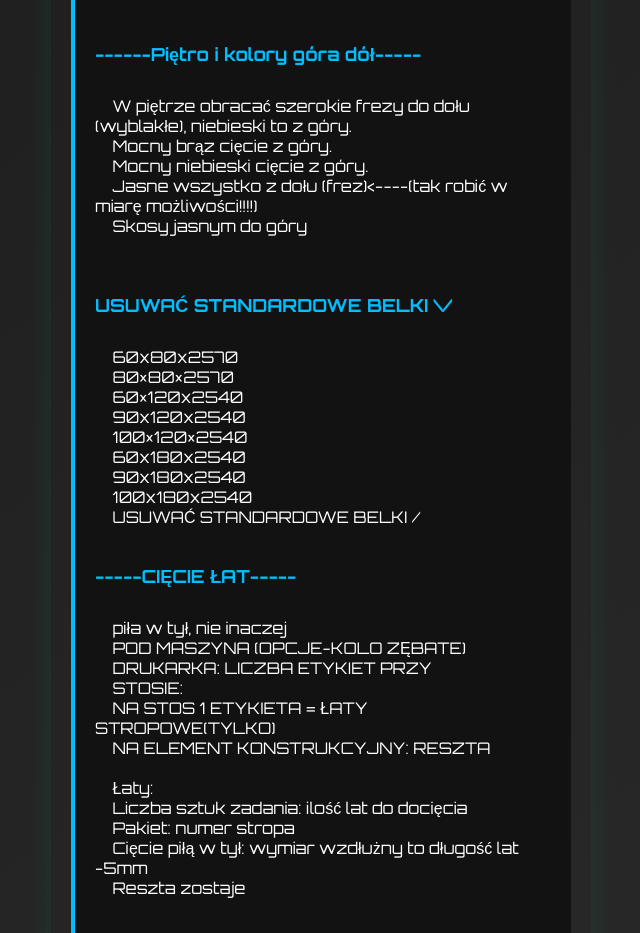
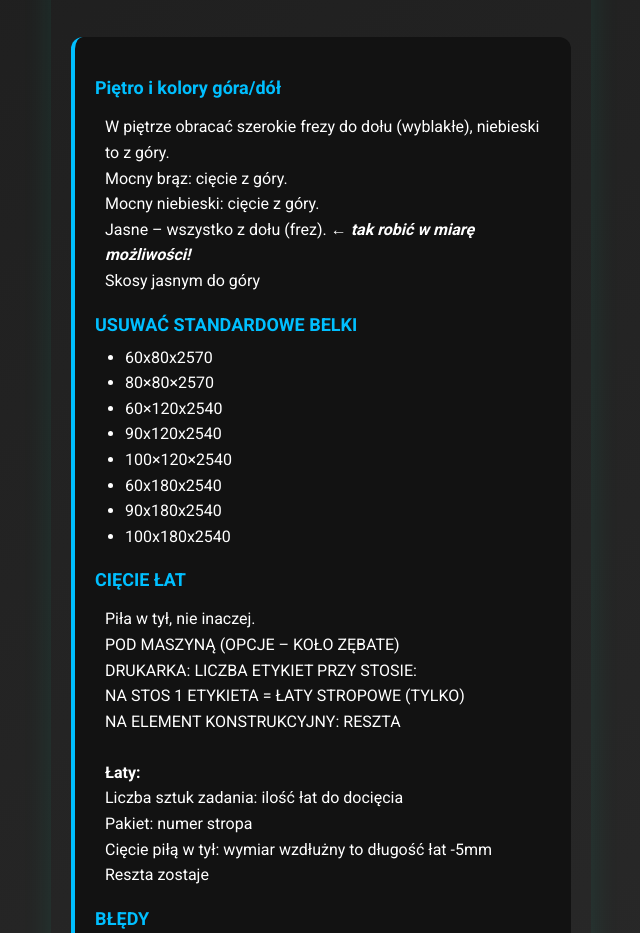
Before and after one commit to romanreigns997/romanreigns997.github.io, a plain HTML site: page index.html in a window 1280 px wide. Shown: the part 763-1696 px from the top of the page, without its empty margins (319-959 px from the left). Drawn offline with Linux system fonts and the light colour scheme.

Commit message:
Update index.html

```diff
--- a/index.html
+++ b/index.html
@@ -1,4 +1,3 @@
-
 <!DOCTYPE html>
 <html lang="pl">
 <head>
@@ -6,12 +5,12 @@
   <meta name="viewport" content="width=device-width, initial-scale=1.0"/>
   <title>Kalkulator wydajności</title>
   <style>
-    @import url('https://fonts.googleapis.com/css2?family=Orbitron:wght@400;700&display=swap');
+    @import url('https://fonts.googleapis.com/css2?family=Roboto:wght@400;700&display=swap');
 
     body {
       background: linear-gradient(145deg, #1a1a1a, #2b2b2b);
       color: #ffffff;
-      font-family: 'Orbitron', sans-serif;
+      font-family: 'Roboto', sans-serif;
       padding: 20px;
       max-width: 500px;
       margin: auto;
@@ -106,14 +105,20 @@
       background-color: #121212;
       border-left: 4px solid #00bfff;
       border-radius: 12px;
-      white-space: pre-wrap;
     }
 
     .info-section h3 {
       color: #00bfff;
       font-size: 18px;
       font-weight: bold;
+      margin-top: 20px;
       margin-bottom: 10px;
+    }
+
+    .info-section p,
+    .info-section ul {
+      margin-left: 10px;
+      line-height: 1.6;
     }
   </style>
 </head>
@@ -131,6 +136,15 @@
   <label for="dachy">Metry dachów łącznie:</label>
   <input type="tel" id="dachy" placeholder="np. 5+2,6+4,4" />
 
+  <label>
+    <input type="checkbox" id="dodaj-okna" onchange="toggleOknaInput()" />
+    Dodaj okna dachowe
+  </label>
+  <div id="okna-container" style="display:none;">
+    <label for="okna">Liczba okien dachowych:</label>
+    <input type="number" id="okna" min="0" value="0" />
+  </div>
+
   <button onclick="obliczWydajnosc()">Oblicz wydajność</button>
 
   <div class="result" id="wynik"></div>
@@ -146,46 +160,52 @@
   </div>
 
   <div class="info-section">
-    <h3>------Piętro i kolory góra dół-----</h3>
-    W piętrze obracać szerokie frezy do dołu (wyblakłe), niebieski to z góry.
-    Mocny brąz cięcie z góry.
-    Mocny niebieski cięcie z góry.
-    Jasne wszystko z dołu (frez)<----(tak robić w miarę możliwości!!!!)
-    Skosy jasnym do góry
+    <h3>Piętro i kolory góra/dół</h3>
+    <p>
+      W piętrze obracać szerokie frezy do dołu (wyblakłe), niebieski to z góry.<br>
+      Mocny brąz: cięcie z góry.<br>
+      Mocny niebieski: cięcie z góry.<br>
+      Jasne – wszystko z dołu (frez). <strong><em>&larr; tak robić w miarę możliwości!</em></strong><br>
+      Skosy jasnym do góry
+    </p>
 
-    <h3>USUWAĆ STANDARDOWE BELKI \/</h3>
-    60x80x2570
-    80×80×2570
-    60×120x2540
-    90x120x2540
-    100×120×2540
-    60x180x2540
-    90x180x2540
-    100x180x2540
-    USUWAĆ STANDARDOWE BELKI /
-    <h3>-----CIĘCIE ŁAT-----</h3>
-    piła w tył, nie inaczej
-    POD MASZYNA (OPCJE-KOLO ZĘBATE)
-    DRUKARKA: LICZBA ETYKIET PRZY
-    STOSIE:
-    NA STOS 1 ETYKIETA = ŁATY STROPOWE(TYLKO)
-    NA ELEMENT KONSTRUKCYJNY: RESZTA
+    <h3>USUWAĆ STANDARDOWE BELKI</h3>
+    <ul>
+      <li>60x80x2570</li>
+      <li>80×80×2570</li>
+      <li>60×120x2540</li>
+      <li>90x120x2540</li>
+      <li>100×120×2540</li>
+      <li>60x180x2540</li>
+      <li>90x180x2540</li>
+      <li>100x180x2540</li>
+    </ul>
 
-    Łaty:
-    Liczba sztuk zadania: ilość lat do docięcia
-    Pakiet: numer stropa
-    Cięcie piłą w tył: wymiar wzdłużny to długość lat -5mm
-    Reszta zostaje
+    <h3>CIĘCIE ŁAT</h3>
+    <p>
+      Piła w tył, nie inaczej.<br>
+      POD MASZYNĄ (OPCJE – KOŁO ZĘBATE)<br>
+      DRUKARKA: LICZBA ETYKIET PRZY STOSIE:<br>
+      NA STOS 1 ETYKIETA = ŁATY STROPOWE (TYLKO)<br>
+      NA ELEMENT KONSTRUKCYJNY: RESZTA<br><br>
+      <strong>Łaty:</strong><br>
+      Liczba sztuk zadania: ilość łat do docięcia<br>
+      Pakiet: numer stropa<br>
+      Cięcie piłą w tył: wymiar wzdłużny to długość łat -5mm<br>
+      Reszta zostaje
+    </p>
 
-    <h3>---BŁĘDY----</h3>
-    Resztka drzewnego nie jest zajęta: podsunąć po lewej stronie do blachy.
-    Błąd krańcowego piły? - reset (żółty) i przetwarzanie
-    Rolka nie jest zajęta: dopchnąć belkę
-    Przy rolce z kołem (żółta dioda z dołu off-dopchnac) reset, cofnąć, puścić i docisnąć
-    Piła się kręci, puszczasz start i nie idzie - reset żółty i na nowo start
-    Drewno surowe jest za krótkie : dopchnąć do blachy (dojechać przyciskiem)i powinno iść, jeśli nie to reset i jeszcze raz początek
-    Rolka pozycjonująca: reset i start
-    Czujka rozłącza - wyjechać i obrócić belkę.
+    <h3>BŁĘDY</h3>
+    <p>
+      Resztka drzewnego nie jest zajęta: podsunąć po lewej stronie do blachy.<br>
+      Błąd krańcowego piły? – reset (żółty) i przetwarzanie.<br>
+      Rolka nie jest zajęta: dopchnąć belkę.<br>
+      Przy rolce z kołem (żółta dioda z dołu off – dopchnąć), reset, cofnąć, puścić i docisnąć.<br>
+      Piła się kręci, puszczasz start i nie idzie – reset żółty i na nowo start.<br>
+      Drewno surowe jest za krótkie: dopchnąć do blachy (dojechać przyciskiem) i powinno iść, jeśli nie to reset i jeszcze raz początek.<br>
+      Rolka pozycjonująca: reset i start.<br>
+      Czujka rozłącza – wyjechać i obrócić belkę.
+    </p>
   </div>
 
   <script>
@@ -211,6 +231,12 @@
       }
     }
 
+    function toggleOknaInput() {
+      const checkbox = document.getElementById('dodaj-okna');
+      const container = document.getElementById('okna-container');
+      container.style.display = checkbox.checked ? 'block' : 'none';
+    }
+
     function parsePolishExpression(expr) {
       try {
         expr = expr.replace(/,/g, '.');
@@ -230,19 +256,22 @@
 
       const stropy = parsePolishExpression(document.getElementById('stropy').value);
       const dachy = parsePolishExpression(document.getElementById('dachy').value);
+      const okna = document.getElementById('dodaj-okna').checked
+        ? parseInt(document.getElementById('okna').value) || 0
+        : 0;
+      const metryOkien = okna * 2.6;
+      const dachySumaryczne = dachy + metryOkien;
 
       const normaStropy = 14.75;
       const normaDachy = 15;
 
       const wydajnoscStropy = (stropy / normaStropy) / (sumaGodzin / 8) * 100;
-      const wydajnoscDachy = (dachy / normaDachy) / (sumaGodzin / 8) * 100;
+      const wydajnoscDachy = (dachySumaryczne / normaDachy) / (sumaGodzin / 8) * 100;
       const wydajnoscLaczna = wydajnoscStropy + wydajnoscDachy;
 
       const wynikTekst =
-        'Wydajność stropów: ' + wydajnoscStropy.toFixed(2) + '%
-' +
-        'Wydajność dachów: ' + wydajnoscDachy.toFixed(2) + '%
-' +
+        'Wydajność stropów: ' + wydajnoscStropy.toFixed(2) + '%\n' +
+        'Wydajność dachów: ' + wydajnoscDachy.toFixed(2) + '%\n' +
         'Wydajność łączna: ' + wydajnoscLaczna.toFixed(2) + '%';
 
       document.getElementById('wynik').innerText = wynikTekst;
```
